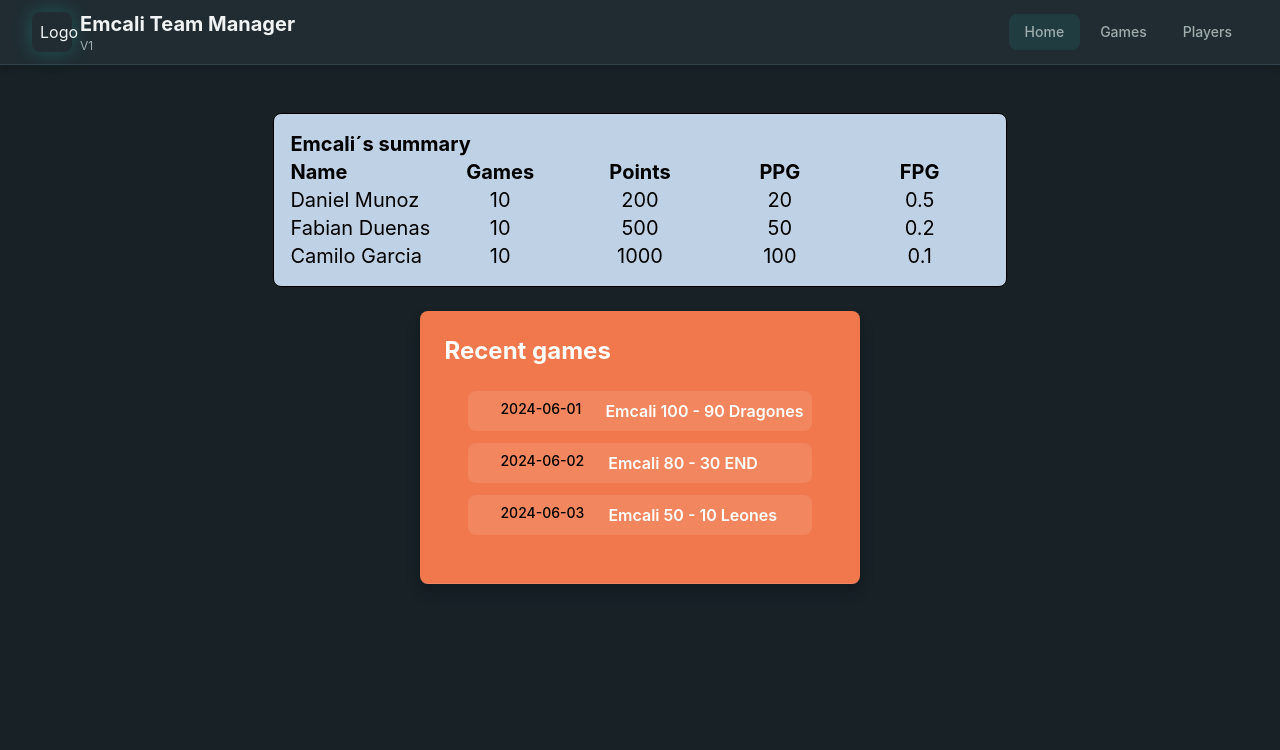
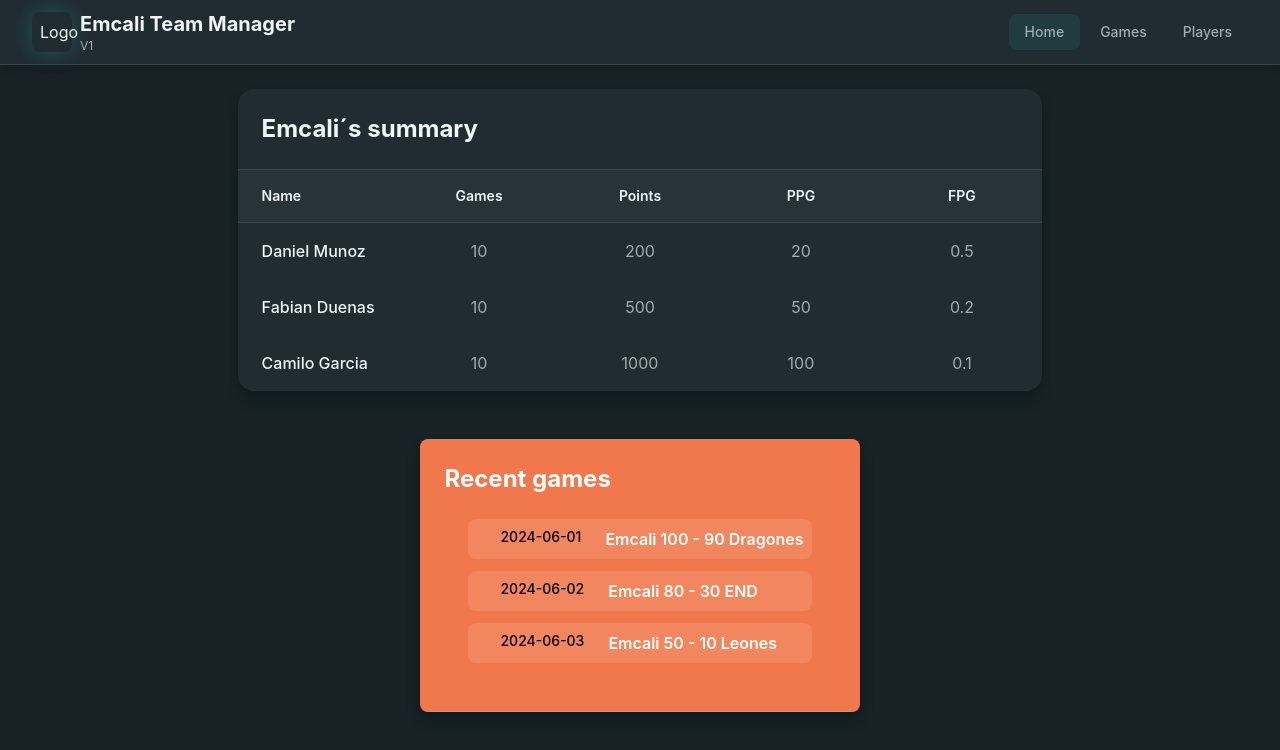
Before and after one commit to damunoz96/emcali-team-manager, an Angular app: page / in a window 1280 px wide. Shown: the top 750 px of the page. Built offline with nearby package versions, Linux system fonts and the light colour scheme.

Commit message:
refactor: update layout and styles for home page and app structure

```diff
--- a/src/app/app.html
+++ b/src/app/app.html
@@ -1,3 +1 @@
-
-
 <router-outlet />
--- a/src/app/modules/home/pages/home-page.html
+++ b/src/app/modules/home/pages/home-page.html
@@ -1,24 +1,26 @@
-<div class="flex flex-col items-center">
+<div class="flex flex-col items-center gap-12">
   <!-- players summary -->
-  <div class="bg-secondary text-xl p-4 m-6 rounded-lg border">
-    <div class="font-bold">
-      Emcali´s summary
+  <div class="bg-card border-border shadow-elevated overflow-hidden rounded-2xl">
+    <div class="p-6 border-b border-border bg-gradient-subtle">
+      <h2 class="text-2xl font-bold text-foreground flex items-center gap-2">
+        Emcali´s summary
+      </h2>
     </div>
-    <div class="">
-      <div class="font-bold grid grid-cols-5 ">
-        <div>Name</div>
-        <div class="text-center">Games</div>
-        <div class="text-center">Points</div>
-        <div class="text-center">PPG</div>
-        <div class="text-center">FPG</div>
+    <div class="w-full">
+      <div class="font-bold grid grid-cols-5 bg-muted/50 ">
+        <div class="px-6 py-4 text-left text-sm font-semibold text-foreground">Name</div>
+        <div class="px-6 py-4 text-center text-sm font-semibold text-foreground">Games</div>
+        <div class="px-6 py-4 text-center text-sm font-semibold text-foreground">Points</div>
+        <div class="px-6 py-4 text-center text-sm font-semibold text-foreground">PPG</div>
+        <div class="px-6 py-4 text-center text-sm font-semibold text-foreground">FPG</div>
       </div>
-      <div class="grid grid-cols-5">
+      <div class="grid grid-cols-5 border-t border-border hover:bg-muted/30 transition-colors duration-200">
       @for (player of players; track player.name) {
-        <div>{{player.name}} {{player.last_name}}</div>
-        <div class="text-center">{{player.games}}</div>
-        <div class="text-center">{{player.points}}</div>
-        <div class="text-center">{{player.points / player.games}}</div>
-        <div class="text-center">{{player.fouls / player.games}}</div>
+          <div class="px-6 py-4 text-foreground font-medium">{{player.name}} {{player.last_name}}</div>
+          <div class="px-6 py-4 text-center text-muted-foreground">{{player.games}}</div>
+          <div class="px-6 py-4 text-center text-muted-foreground">{{player.points}}</div>
+          <div class="px-6 py-4 text-center text-muted-foreground">{{player.points / player.games}}</div>
+          <div class="px-6 py-4 text-center text-muted-foreground">{{player.fouls / player.games}}</div>
       }
       </div>
     </div>
--- a/src/styles.css
+++ b/src/styles.css
@@ -30,6 +30,7 @@
 
   --color-gradient-primary: linear-gradient(135deg, hsl(174 72% 45%), hsl(185 62% 50%));
   --color-gradient-accent: linear-gradient(135deg, hsl(16 85% 62%), hsl(25 95% 58%));
+  --color-gradient-subtle: linear-gradient(180deg, hsl(200 25% 12%), hsl(200 25% 14%));
 
   --shadow-glow: 0 0 20px hsl(174 72% 45% / 0.3);
   --shadow-elevated: 0 10px 15px -3px hsl(200 25% 8% / 0.4), 0 4px 6px -2px hsl(200 25% 8% / 0.2);
```
